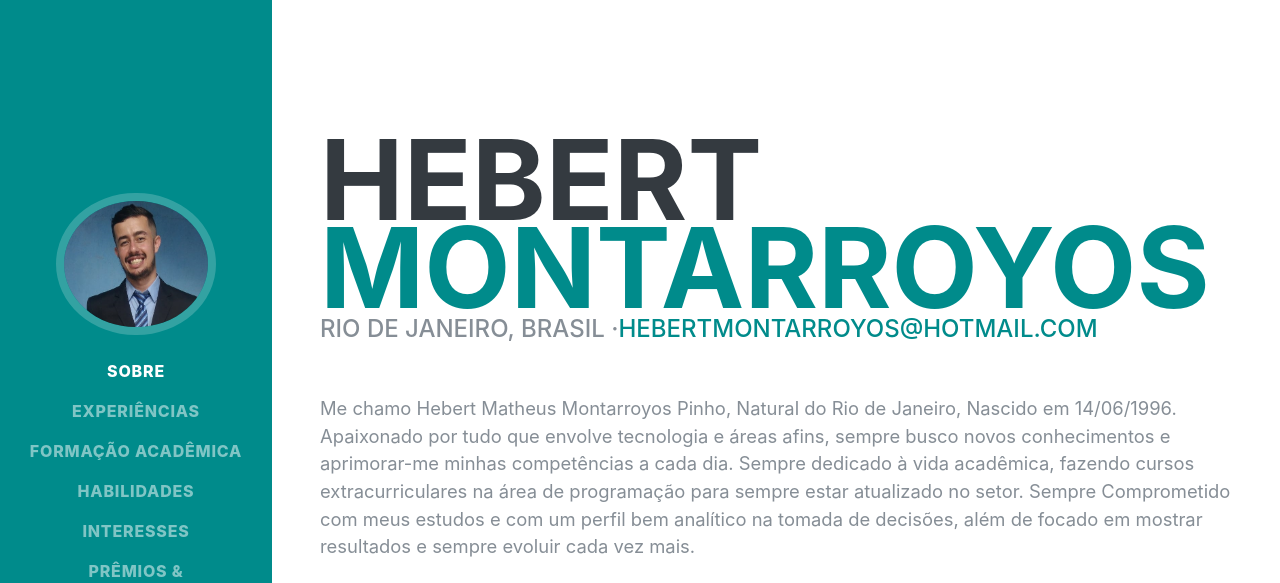
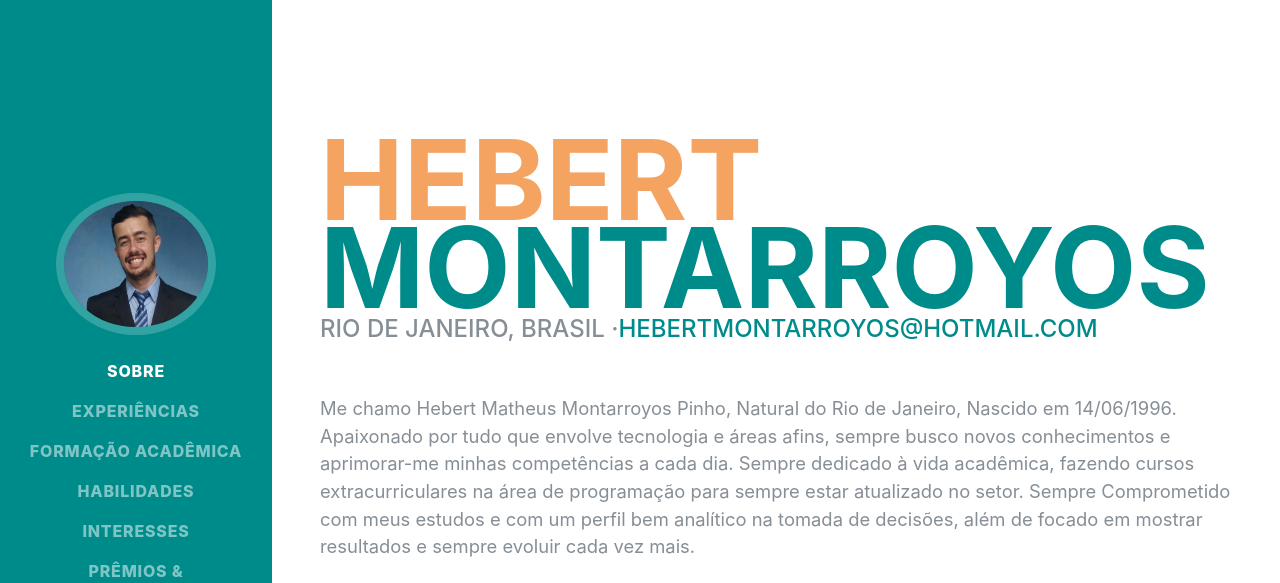
Before and after one commit to HMontarroyos/curriculum, a Gatsby site: page / in a window 1280 px wide. In both pictures the pointer is over the element 776 px from the left and 223 px from the top of the page. Shown: the top 583 px of the page. Built offline with nearby package versions, Linux system fonts and the light colour scheme; Gatsby itself is replaced by a stand-in of ours; a web font is replaced by a local one.

Commit message:
doc:Atualizando Readme

```diff
--- a/src/assets/sass/_global.scss
+++ b/src/assets/sass/_global.scss
@@ -33,6 +33,7 @@ h1 {
 h1:hover {
   font-size: 7rem;
   line-height: 5.5rem;
+  color: $SandyBrown;
 }
 
 
```
Also changed, not shown: README.md.
